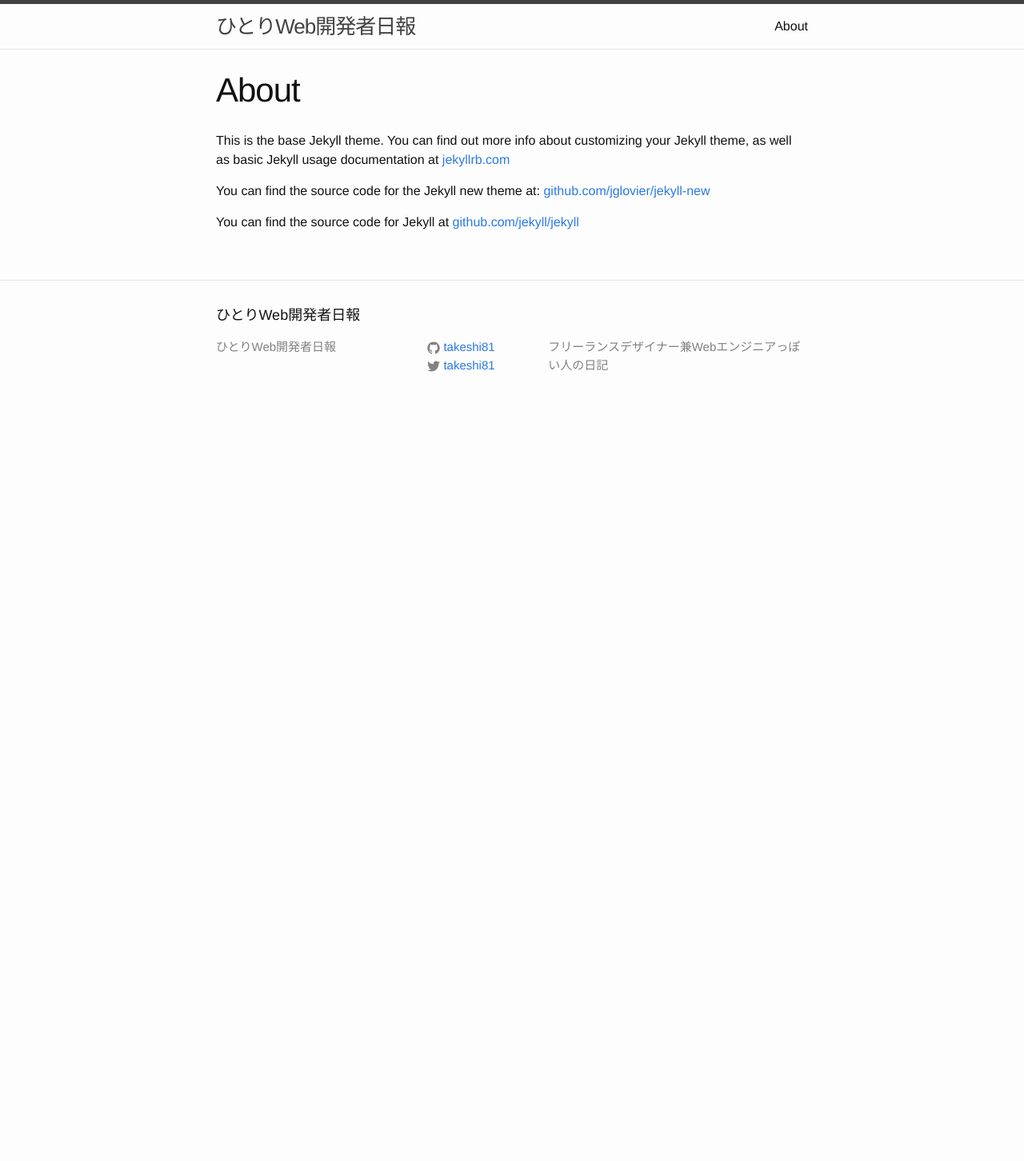
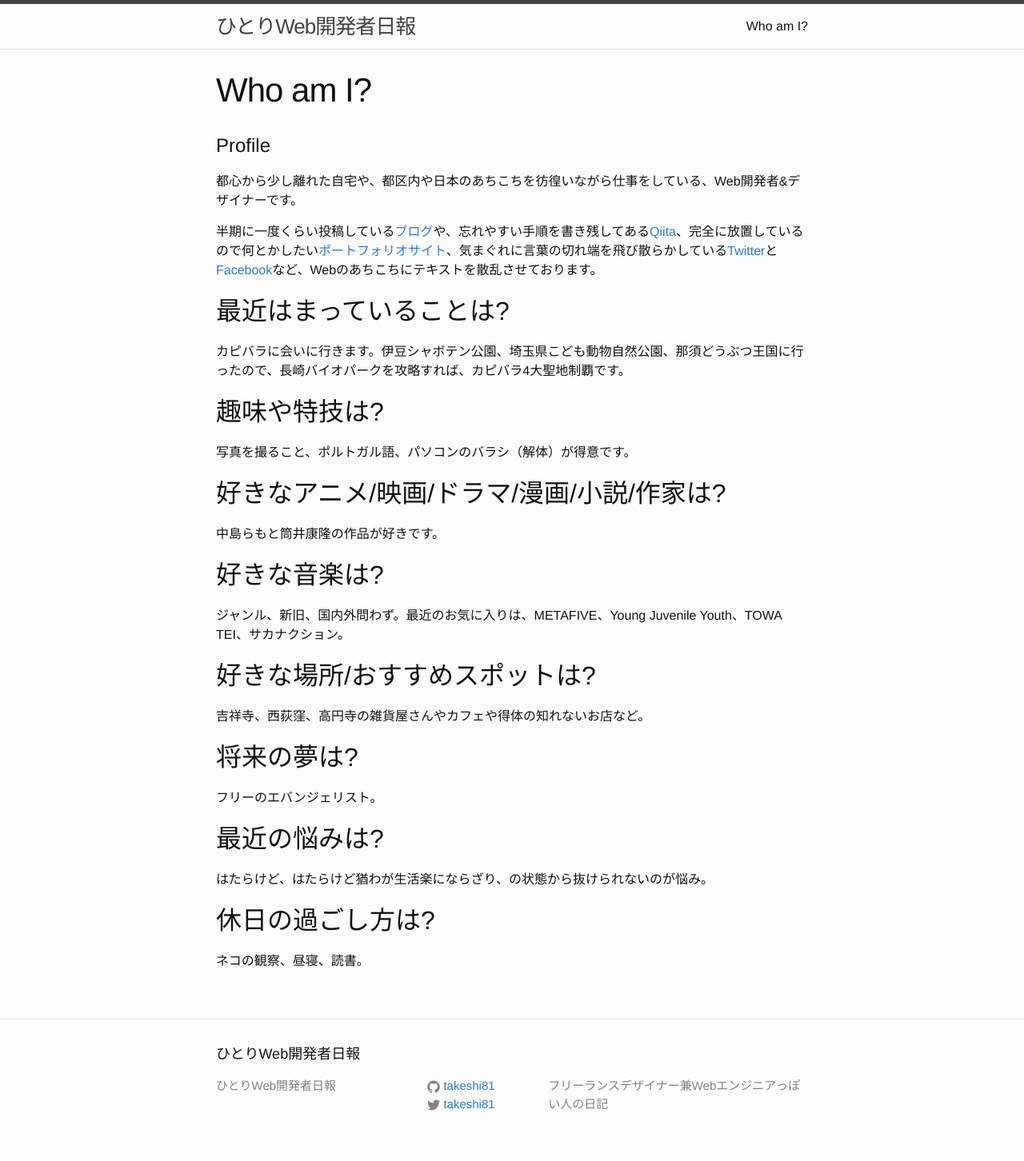
Before and after one commit to takeshi81/takeshi81.github.io, a Jekyll site: the page built from about.md, in a window 1280 px wide. Shown: the whole page at 80% size. Built offline with Jekyll 4.4.1, drawn with Linux system fonts in a browser that asks for light colours; before the commit the page ends 900 px from its top, so only the background shows below that.

Commit message:
aboutを書き直した。

```diff
--- a/about.md
+++ b/about.md
@@ -1,11 +1,43 @@
 ---
 layout: page
-title: About
+title: Who am I?
 permalink: /about/
 ---
 
-This is the base Jekyll theme. You can find out more info about customizing your Jekyll theme, as well as basic Jekyll usage documentation at [jekyllrb.com](http://jekyllrb.com/)
+# Profile
 
-You can find the source code for the Jekyll new theme at: [github.com/jglovier/jekyll-new](https://github.com/jglovier/jekyll-new)
+都心から少し離れた自宅や、都区内や日本のあちこちを彷徨いながら仕事をしている、Web開発者&デザイナーです。
 
-You can find the source code for Jekyll at [github.com/jekyll/jekyll](https://github.com/jekyll/jekyll)
+半期に一度くらい投稿している[ブログ](https://takeshi81.github.io/)や、忘れやすい手順を書き残してある[Qiita](http://qiita.com/takeshi81)、完全に放置しているので何とかしたい[ポートフォリオサイト](https://idw.jp/)、気まぐれに言葉の切れ端を飛び散らかしている[Twitter](https://twitter.com/takeshi81/)と[Facebook](https://facebook.com/takeshi81/)など、Webのあちこちにテキストを散乱させております。
+
+## 最近はまっていることは?
+
+カピバラに会いに行きます。伊豆シャボテン公園、埼玉県こども動物自然公園、那須どうぶつ王国に行ったので、長崎バイオパークを攻略すれば、カピバラ4大聖地制覇です。
+
+## 趣味や特技は?
+
+写真を撮ること、ポルトガル語、パソコンのバラシ（解体）が得意です。
+
+## 好きなアニメ/映画/ドラマ/漫画/小説/作家は?
+
+中島らもと筒井康隆の作品が好きです。
+
+## 好きな音楽は?
+
+ジャンル、新旧、国内外問わず。最近のお気に入りは、METAFIVE、Young Juvenile Youth、TOWA TEI、サカナクション。
+
+## 好きな場所/おすすめスポットは?
+
+吉祥寺、西荻窪、高円寺の雑貨屋さんやカフェや得体の知れないお店など。
+
+## 将来の夢は?
+
+フリーのエバンジェリスト。
+
+## 最近の悩みは?
+
+はたらけど、はたらけど猶わが生活楽にならざり、の状態から抜けられないのが悩み。
+
+## 休日の過ごし方は?
+
+ネコの観察、昼寝、読書。
```
